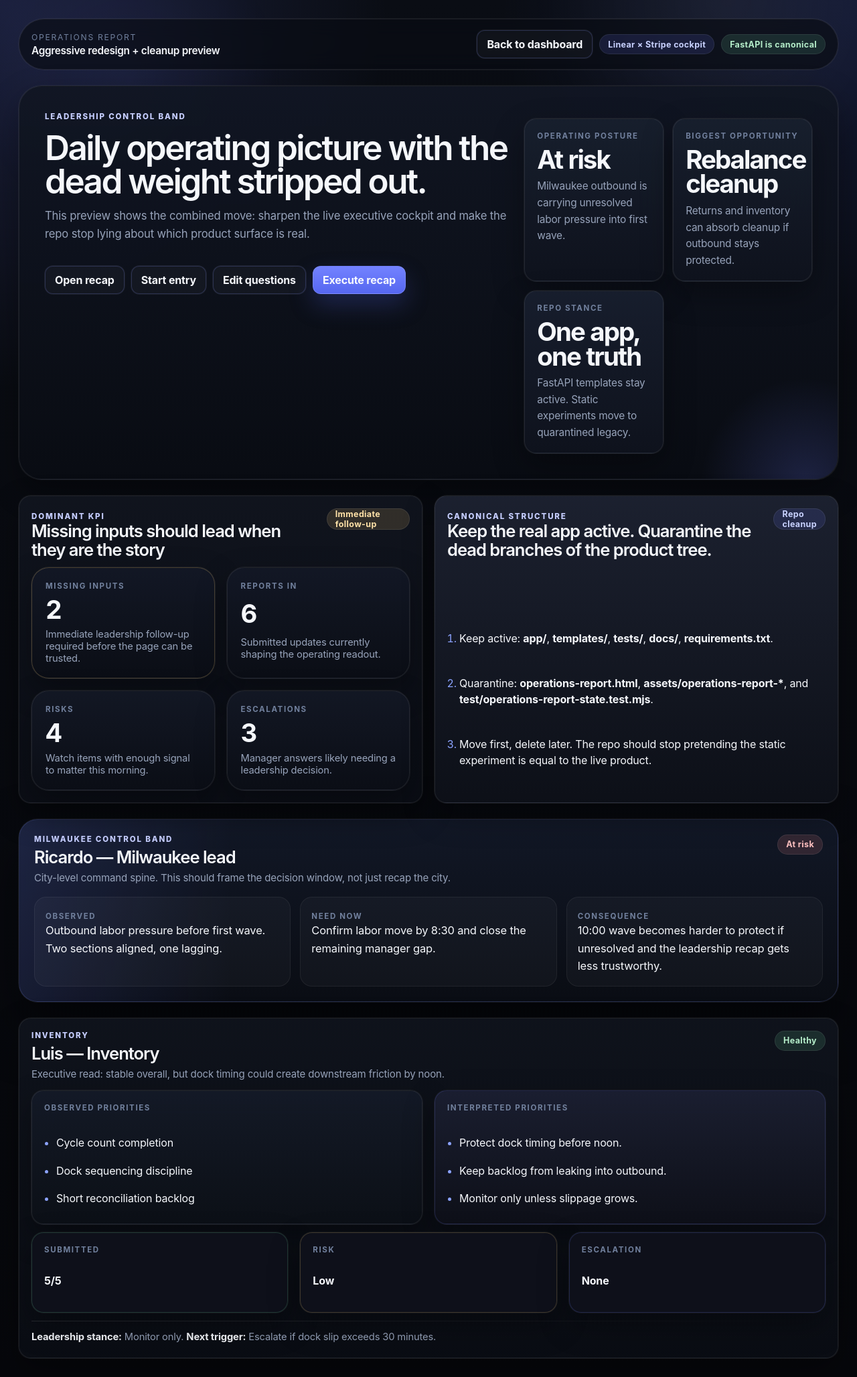
After one commit to crootrabot-cpu/warehouse-shiftflow-input-ui, a FastAPI app: template templates/design_preview.html in a window 1280 px wide. The commit adds this page. Shown: the whole page at 67% size. Run offline with FastAPI, Linux system fonts and the light colour scheme; the template is opened without the code that fills it, so the values that code supplies are empty.

Commit message:
feat: add rendered design preview page

```diff
--- a/app/main.py
+++ b/app/main.py
@@ -235,6 +235,15 @@ def dashboard(request: Request):
     )
 
 
+@app.get('/design-preview', response_class=HTMLResponse)
+def design_preview_page(request: Request):
+    return templates.TemplateResponse(
+        request=request,
+        name='design_preview.html',
+        context={},
+    )
+
+
 @app.get('/execute-recap', response_class=HTMLResponse)
 def execute_recap_page(request: Request):
     people = repository.list_people()
--- /dev/null
+++ b/templates/design_preview.html
@@ -0,0 +1,179 @@
+{% extends 'base.html' %}
+
+{% block title %}Aggressive redesign preview • Operations Report{% endblock %}
+
+{% block body %}
+  <main class="shell">
+    <div class="app-frame">
+      <header class="app-topbar">
+        <div class="brand-lockup">
+          <span class="brand-lockup__meta">Operations report</span>
+          <span class="brand-lockup__title">Aggressive redesign + cleanup preview</span>
+        </div>
+        <div class="topbar-meta">
+          <a class="button-link button-link--small" href="/dashboard">Back to dashboard</a>
+          <span class="meta-chip meta-chip--accent">Linear × Stripe cockpit</span>
+          <span class="meta-chip meta-chip--good">FastAPI is canonical</span>
+        </div>
+      </header>
+
+      <section class="hero-card">
+        <div class="hero-grid hero-grid--balanced">
+          <div class="hero-copy">
+            <div class="eyebrow">Leadership control band</div>
+            <h1>Daily operating picture with the dead weight stripped out.</h1>
+            <p class="hero-subtitle">
+              This preview shows the combined move: sharpen the live executive cockpit and make the repo stop lying about which product surface is real.
+            </p>
+            <div class="action-row" style="margin-top: 20px; position: relative; z-index: 1;">
+              <a class="button-link button-link--small" href="/recap">Open recap</a>
+              <a class="button-link button-link--small" href="/">Start entry</a>
+              <a class="button-link button-link--small" href="/manager?person_id=ricardo">Edit questions</a>
+              <a class="button-link button-link--small button-link--primary" href="/execute-recap">Execute recap</a>
+            </div>
+          </div>
+          <div class="hero-strip">
+            <article class="signal-card">
+              <span class="signal-card__label">Operating posture</span>
+              <strong class="signal-card__value">At risk</strong>
+              <p class="signal-card__detail">Milwaukee outbound is carrying unresolved labor pressure into first wave.</p>
+            </article>
+            <article class="signal-card">
+              <span class="signal-card__label">Biggest opportunity</span>
+              <strong class="signal-card__value">Rebalance cleanup</strong>
+              <p class="signal-card__detail">Returns and inventory can absorb cleanup if outbound stays protected.</p>
+            </article>
+            <article class="signal-card">
+              <span class="signal-card__label">Repo stance</span>
+              <strong class="signal-card__value">One app, one truth</strong>
+              <p class="signal-card__detail">FastAPI templates stay active. Static experiments move to quarantined legacy.</p>
+            </article>
+          </div>
+        </div>
+      </section>
+
+      <section class="dashboard-top-grid">
+        <article class="question-block">
+          <div class="panel-header">
+            <div>
+              <div class="eyebrow">Dominant KPI</div>
+              <h2>Missing inputs should lead when they are the story</h2>
+            </div>
+            <span class="meta-chip meta-chip--warning">Immediate follow-up</span>
+          </div>
+          <div class="kpi-grid">
+            <div class="kpi-card kpi-card--warning">
+              <span class="kpi-card__label">Missing inputs</span>
+              <strong class="kpi-card__value">2</strong>
+              <span class="kpi-card__subtext">Immediate leadership follow-up required before the page can be trusted.</span>
+            </div>
+            <div class="kpi-card">
+              <span class="kpi-card__label">Reports in</span>
+              <strong class="kpi-card__value">6</strong>
+              <span class="kpi-card__subtext">Submitted updates currently shaping the operating readout.</span>
+            </div>
+            <div class="kpi-card">
+              <span class="kpi-card__label">Risks</span>
+              <strong class="kpi-card__value">4</strong>
+              <span class="kpi-card__subtext">Watch items with enough signal to matter this morning.</span>
+            </div>
+            <div class="kpi-card">
+              <span class="kpi-card__label">Escalations</span>
+              <strong class="kpi-card__value">3</strong>
+              <span class="kpi-card__subtext">Manager answers likely needing a leadership decision.</span>
+            </div>
+          </div>
+        </article>
+
+        <article class="question-block executive-brief">
+          <div class="panel-header">
+            <div>
+              <div class="eyebrow">Canonical structure</div>
+              <h2>Keep the real app active. Quarantine the dead branches of the product tree.</h2>
+            </div>
+            <span class="meta-chip meta-chip--accent">Repo cleanup</span>
+          </div>
+          <ol class="brief-list">
+            <li>Keep active: <strong>app/</strong>, <strong>templates/</strong>, <strong>tests/</strong>, <strong>docs/</strong>, <strong>requirements.txt</strong>.</li>
+            <li>Quarantine: <strong>operations-report.html</strong>, <strong>assets/operations-report-*</strong>, and <strong>test/operations-report-state.test.mjs</strong>.</li>
+            <li>Move first, delete later. The repo should stop pretending the static experiment is equal to the live product.</li>
+          </ol>
+        </article>
+      </section>
+
+      <section class="rollup-band">
+        <div class="section-header">
+          <div class="section-header__title">
+            <div class="eyebrow">Milwaukee control band</div>
+            <h2>Ricardo — Milwaukee lead</h2>
+            <p class="section-subline">City-level command spine. This should frame the decision window, not just recap the city.</p>
+          </div>
+          <span class="status-pill status-pill--red">At risk</span>
+        </div>
+        <div class="rollup-grid">
+          <article class="rollup-bullet">
+            <span class="section-meta">Observed</span>
+            <p class="memo-lead">Outbound labor pressure before first wave. Two sections aligned, one lagging.</p>
+          </article>
+          <article class="rollup-bullet">
+            <span class="section-meta">Need now</span>
+            <p class="memo-lead">Confirm labor move by 8:30 and close the remaining manager gap.</p>
+          </article>
+          <article class="rollup-bullet">
+            <span class="section-meta">Consequence</span>
+            <p class="memo-lead">10:00 wave becomes harder to protect if unresolved and the leadership recap gets less trustworthy.</p>
+          </article>
+        </div>
+      </section>
+
+      <section class="section-stack">
+        <article class="question-block dashboard-section-block">
+          <div class="section-header">
+            <div class="section-header__title">
+              <div class="eyebrow">Inventory</div>
+              <h2>Luis — Inventory</h2>
+              <p class="section-subline">Executive read: stable overall, but dock timing could create downstream friction by noon.</p>
+            </div>
+            <span class="status-pill status-pill--green">Healthy</span>
+          </div>
+
+          <div class="dashboard-priority-grid">
+            <section class="priority-panel priority-panel--reported">
+              <span class="section-meta">Observed priorities</span>
+              <ul class="bullet-list">
+                <li>Cycle count completion</li>
+                <li>Dock sequencing discipline</li>
+                <li>Short reconciliation backlog</li>
+              </ul>
+            </section>
+            <section class="priority-panel priority-panel--ai">
+              <span class="section-meta">Interpreted priorities</span>
+              <ul class="bullet-list">
+                <li>Protect dock timing before noon.</li>
+                <li>Keep backlog from leaking into outbound.</li>
+                <li>Monitor only unless slippage grows.</li>
+              </ul>
+            </section>
+          </div>
+
+          <div class="status-grid">
+            <article class="status-card status-card--good assignment-card--status assignment-card--good">
+              <span class="section-meta">Submitted</span>
+              <strong>5/5</strong>
+            </article>
+            <article class="status-card status-card--warning assignment-card--status assignment-card--warning">
+              <span class="section-meta">Risk</span>
+              <strong>Low</strong>
+            </article>
+            <article class="status-card status-card--accent assignment-card--status assignment-card--accent">
+              <span class="section-meta">Escalation</span>
+              <strong>None</strong>
+            </article>
+          </div>
+          <div class="divider"></div>
+          <p class="helper"><strong>Leadership stance:</strong> Monitor only. <strong>Next trigger:</strong> Escalate if dock slip exceeds 30 minutes.</p>
+        </article>
+      </section>
+    </div>
+  </main>
+{% endblock %}
--- a/templates/intake.html
+++ b/templates/intake.html
@@ -33,6 +33,7 @@
             {% endfor %}
             <a class="button-link" href="/dashboard">Morning dashboard</a>
             <a class="button-link" href="/recap">End-of-day recap</a>
+            <a class="button-link" href="/design-preview">Design preview</a>
           </div>
         </div>
       </div>
```
Also changed, not shown: tests/test_pages.py (+12 -0 lines).
